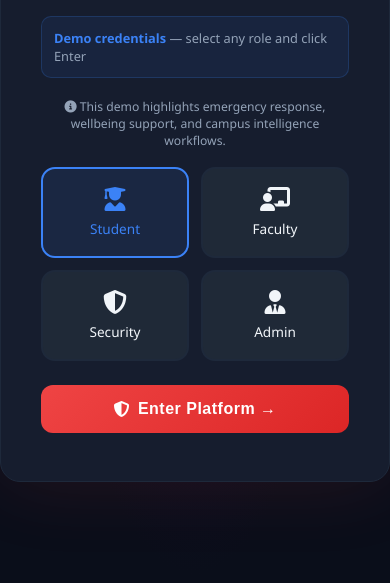
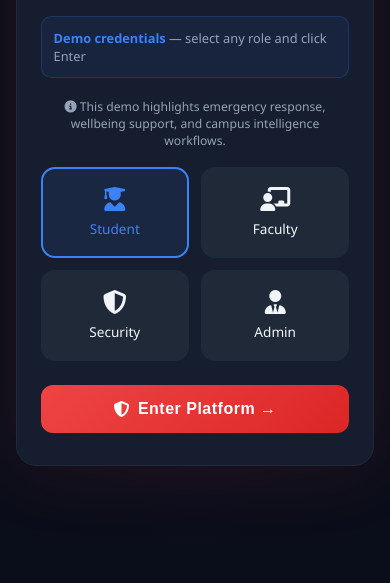
Before and after one commit to Debosmita-14/Asha-Edushield, a plain HTML site: page index.html in a window 390 px wide. Shown: the part 261-844 px from the top of the page. Drawn offline with nearby package versions, Linux system fonts and the light colour scheme.

Commit message:
Improve selection styling and mobile layout

```diff
--- a/css/style.css
+++ b/css/style.css
@@ -8,6 +8,7 @@
 *{margin:0;padding:0;box-sizing:border-box}
 body{font-family:'Segoe UI',system-ui,sans-serif;background:var(--bg);color:var(--text);min-height:100vh;overflow-x:hidden}
 .page{display:none;min-height:100vh}.page.active{display:flex}
+::selection{background:rgba(59,130,246,.35);color:#fff}
 #login-page{align-items:center;justify-content:center;background:radial-gradient(ellipse at 50% 0%,#1a0a2e 0%,var(--bg) 70%)}
 .login-box{background:var(--card);border:1px solid var(--border);border-radius:20px;padding:48px 40px;width:440px;text-align:center;box-shadow:0 0 80px rgba(239,68,68,.12)}
 .logo{font-size:2.2rem;font-weight:900;background:linear-gradient(135deg,#ef4444,#f59e0b);-webkit-background-clip:text;-webkit-text-fill-color:transparent;margin-bottom:4px;letter-spacing:-1px}
@@ -138,4 +139,4 @@ tr:hover td{background:rgba(255,255,255,.015)}
 .stat-card.pink::after{background:#ec4899}
 @keyframes mapPulse{0%{box-shadow:0 0 0 0 rgba(239,68,68,.6)}70%{box-shadow:0 0 0 14px rgba(239,68,68,0)}100%{box-shadow:0 0 0 0 rgba(239,68,68,0)}}
 @media(max-width:1100px){.stat-grid{grid-template-columns:1fr 1fr}.three-col{grid-template-columns:1fr 1fr}}
-@media(max-width:800px){.two-col,.three-col{grid-template-columns:1fr}.sidebar{width:64px}.nav-item span,.sidebar-logo .logo-sub,.nav-section{display:none}.content-area{padding:16px}}
+@media(max-width:800px){.two-col,.three-col{grid-template-columns:1fr}.sidebar{width:64px}.nav-item span,.sidebar-logo .logo-sub,.nav-section{display:none}.content-area{padding:16px}.login-box{width:min(92vw,440px);padding:32px 24px}}
```
